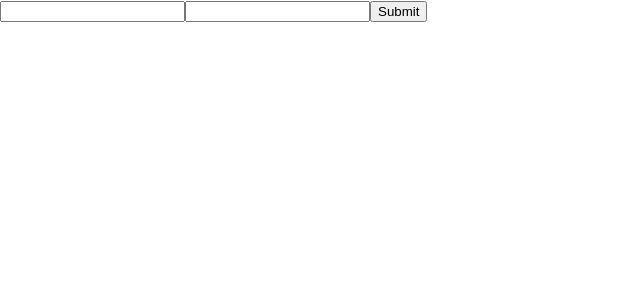
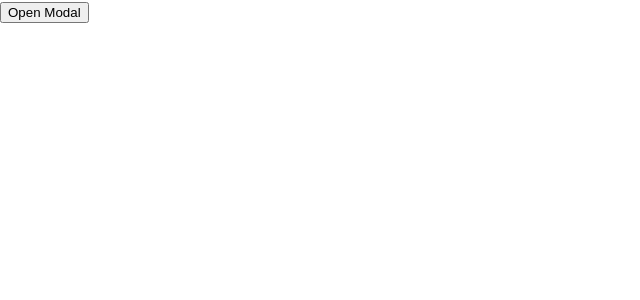
Before and after one commit to scla-sagauniv/suspicious_instrument, a React (Create React App) app in the folder frontend/: page / in a window 1280 px wide. Shown: the top 300 px of the page, without its empty margins (0-640 px from the left). Built offline with nearby package versions, Linux system fonts and the light colour scheme.

Commit message:
fix  コンフリクト時に起こったバグの修正

```diff
--- a/frontend/src/component/Modal.jsx
+++ b/frontend/src/component/Modal.jsx
@@ -15,7 +15,7 @@ const Modal = (props) => {
 
   const overlay = {
     position: "fixed",
-    top: 0,
+    top: "100px",
     left: 0,
     width: "100%",
     height: "100%",
@@ -35,7 +35,7 @@ const Modal = (props) => {
   return (
     <>
       {props.showFlag ? (
-        <div class="container">
+        <div className="container">
           <div id="overlay" style={overlay}>
             <div id="modalContent" style={modalContent}>
               <fieldset>
--- a/frontend/src/css/Modal.css
+++ b/frontend/src/css/Modal.css
@@ -1,5 +1,4 @@
 body {
-  background-color: #363e4a;
   font-family: Arial, Helvetica, sans-serif;
   font-size: 16px;
   color: #fff;
--- a/frontend/src/pages/Main.js
+++ b/frontend/src/pages/Main.js
@@ -1,10 +1,18 @@
 import TestTitle from "../component/TestTitle";
+import Modal from "../component/Modal";
+import { useState } from "react";
 
 const Main = () => {
+  const [showModal, setShowModal] = useState(false);
+  const ShowModal = () => {
+    setShowModal(true);
+  };
   return (
     <>
       <div>
-        <TestTitle />
+        <Modal showFlag={showModal} setShowModal={setShowModal} />
+
+        <button onClick={ShowModal}>Open Modal</button>
       </div>
     </>
   );
```
